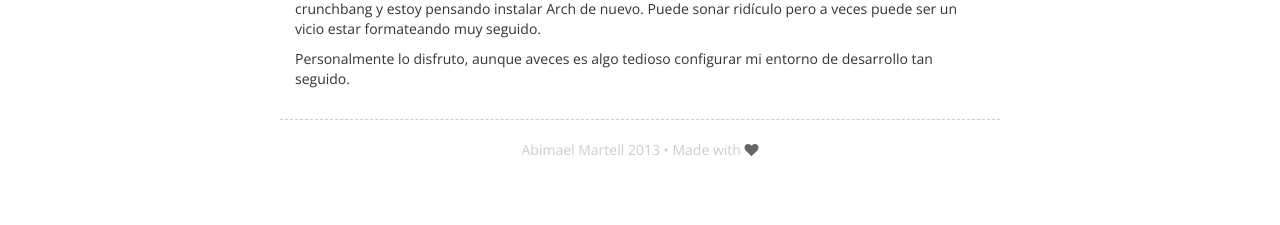
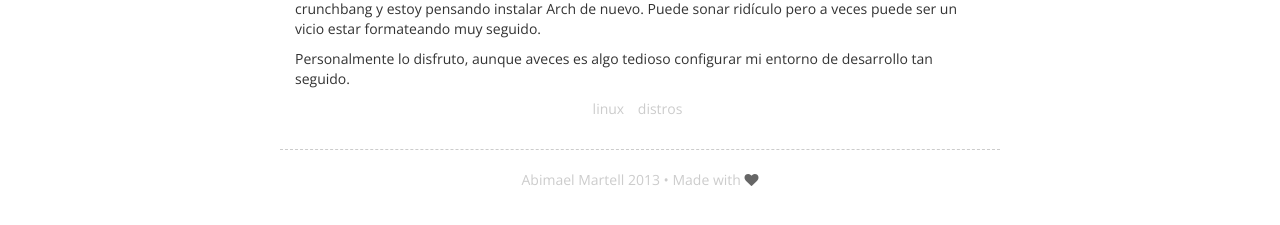
Before and after one commit to abimaelmartell/abimaelmartell.github.com, a Jekyll site: the page built from _posts/2013-03-15-me-llamo-abimael-y-soy-un-distro-hooper.md, in a window 1280 px wide. Shown: the part 644-869 px from the top of the page. Built offline with Jekyll 4.4.1, drawn with Linux system fonts in a browser that asks for light colours; nearby versions of some CDN libraries; some web fonts are replaced; comment, search, counter and statistics services are not loaded.

Commit message:
add tags to all posts, add photos source

```diff
--- a/_posts/2013-03-15-me-llamo-abimael-y-soy-un-distro-hooper.md
+++ b/_posts/2013-03-15-me-llamo-abimael-y-soy-un-distro-hooper.md
@@ -3,6 +3,8 @@ layout: post
 title: Me llamo Abimael y soy un distro hooper
 date: '2013-03-15T16:14:00-07:00'
 tags:
+- linux
+- distros
 tumblr_url: http://blog.abimaelmartell.com/post/45451931526/me-llamo-abimael-y-soy-un-distro-hooper
 ---
 
--- a/about.html
+++ b/about.html
@@ -8,3 +8,5 @@ title: About
   <img class="img-thumbnail" src="http://gravatar.com/avatar/df8e5930113ab9844be90e1271e153fb?s=220" alt="hi :)" />
 </figure>
 <p>My Name is Abimael Martell, im a web developer from Tijuana, México.</p>
+
+<small class="text-muted">Photos by <a href="http://unsplash.com/">unsplash.com</a></small>
```
